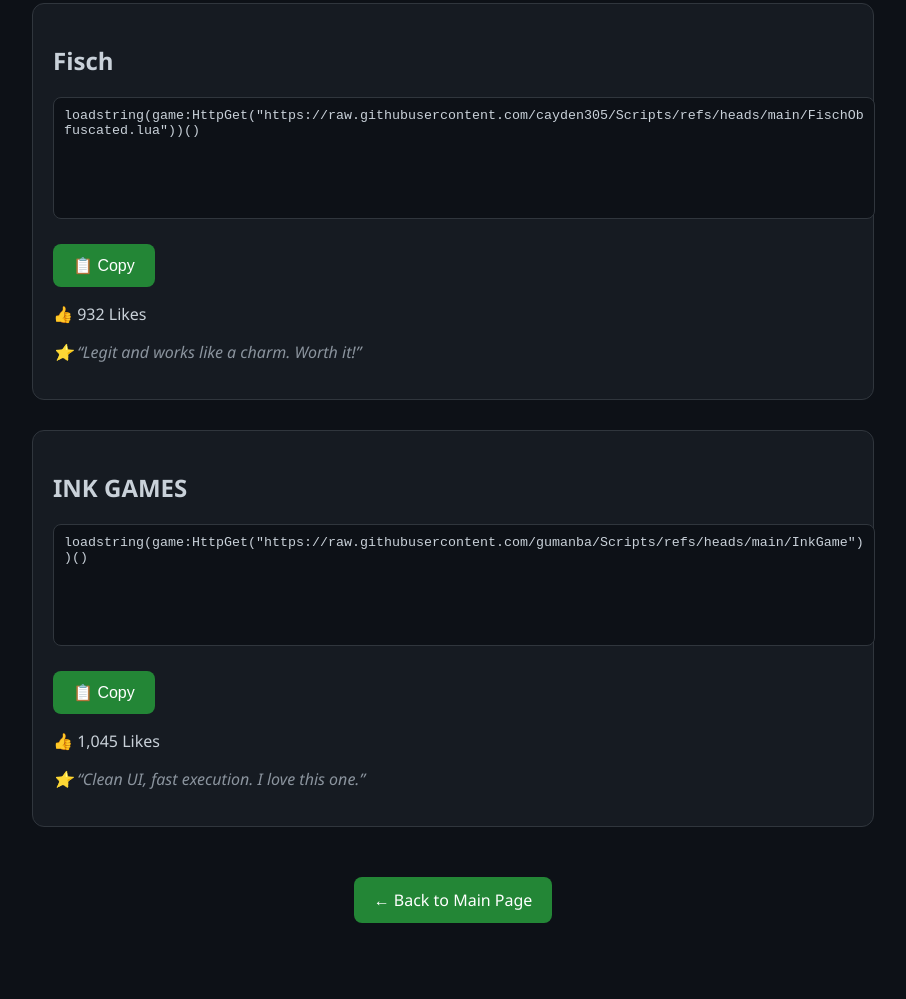
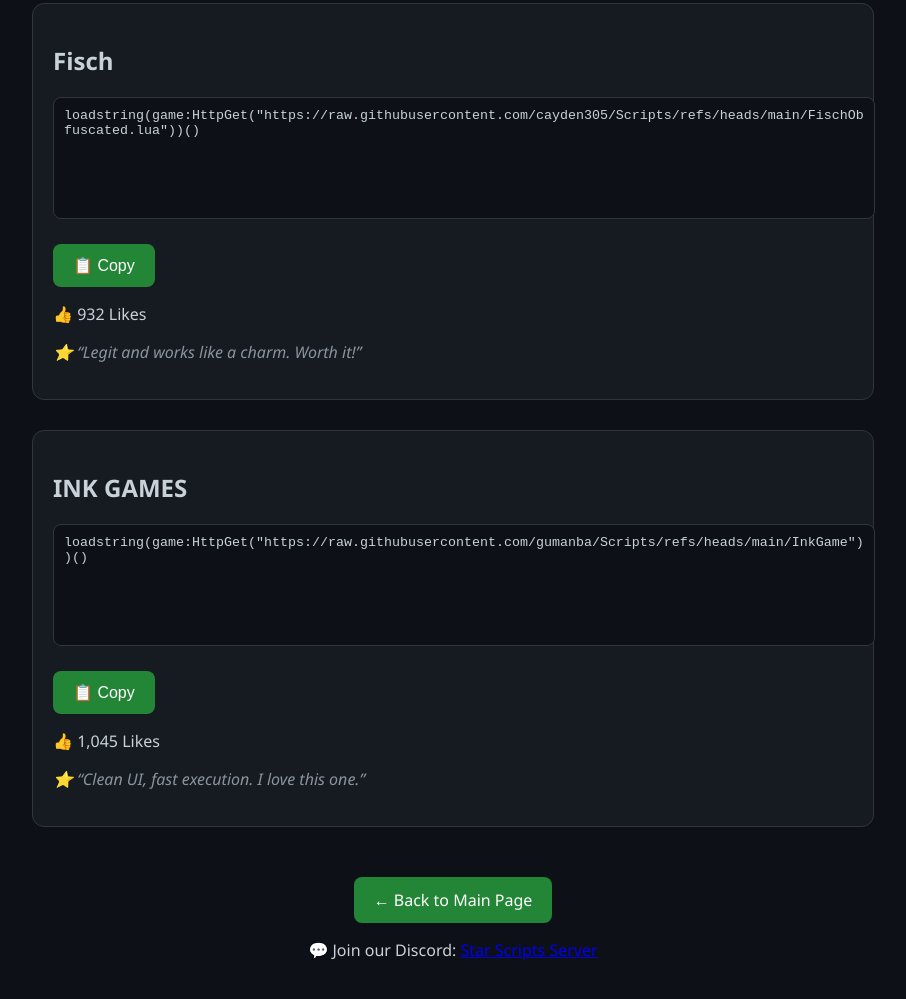
Before and after one commit to zrixxh/StarScripts, a plain HTML site: page scripts.html in a window 1280 px wide. Shown: the part 558-1557 px from the top of the page, without its empty margins (187-1093 px from the left). Before the commit the page ends 1521 px from the top, so only its background shows below. Drawn offline with Linux system fonts and the light colour scheme.

Commit message:
Update scripts.html

```diff
--- a/scripts.html
+++ b/scripts.html
@@ -34,6 +34,12 @@
     </div>
 
     <a class="back-link" href="index.html">← Back to Main Page</a>
+
+    <footer>
+      <p>💬 Join our Discord:
+        <a class="discord-link" href="https://discord.gg/fZ8kKAsJVQ" target="_blank">Star Scripts Server</a>
+      </p>
+    </footer>
   </div>
 
   <script>
```
